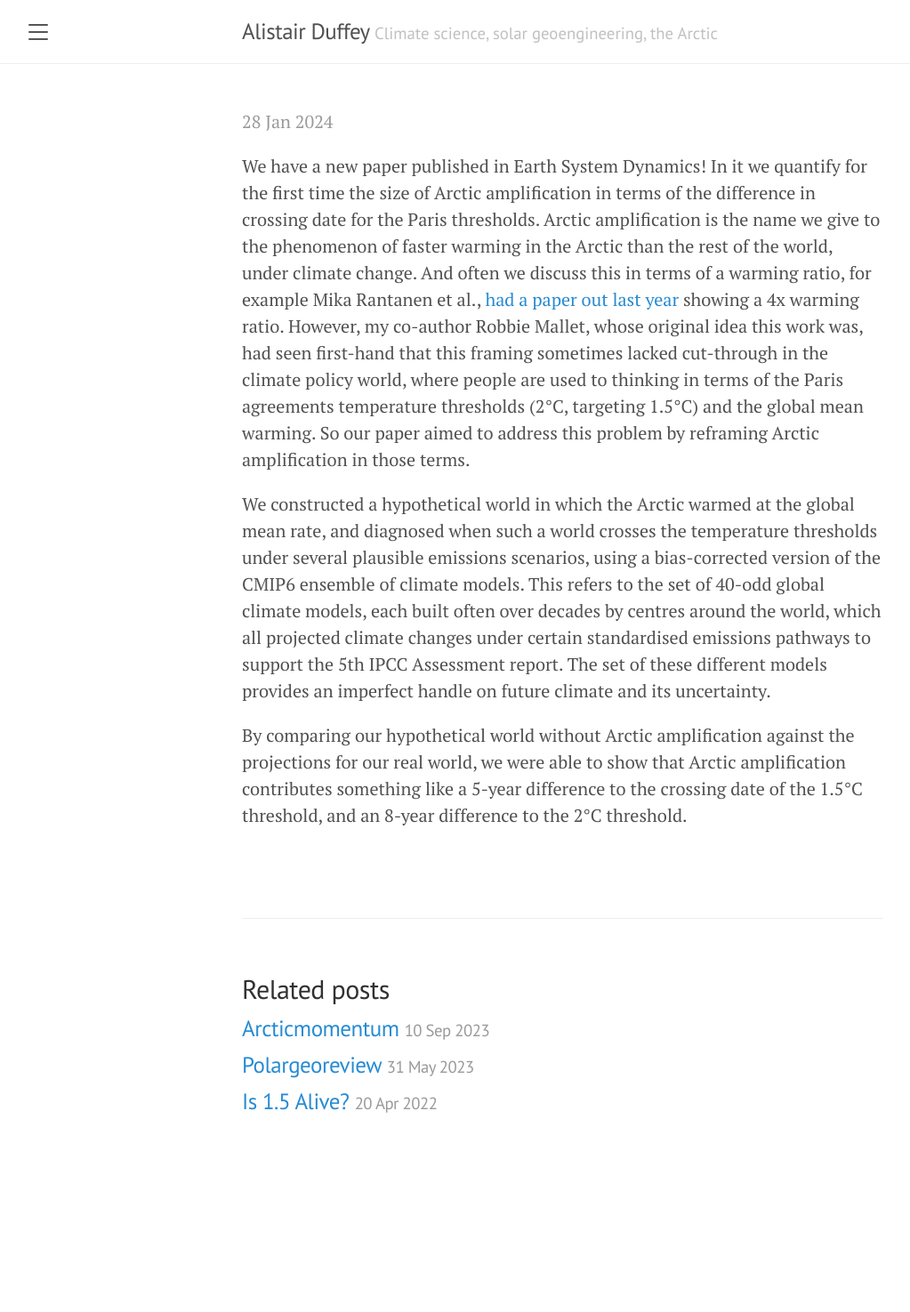
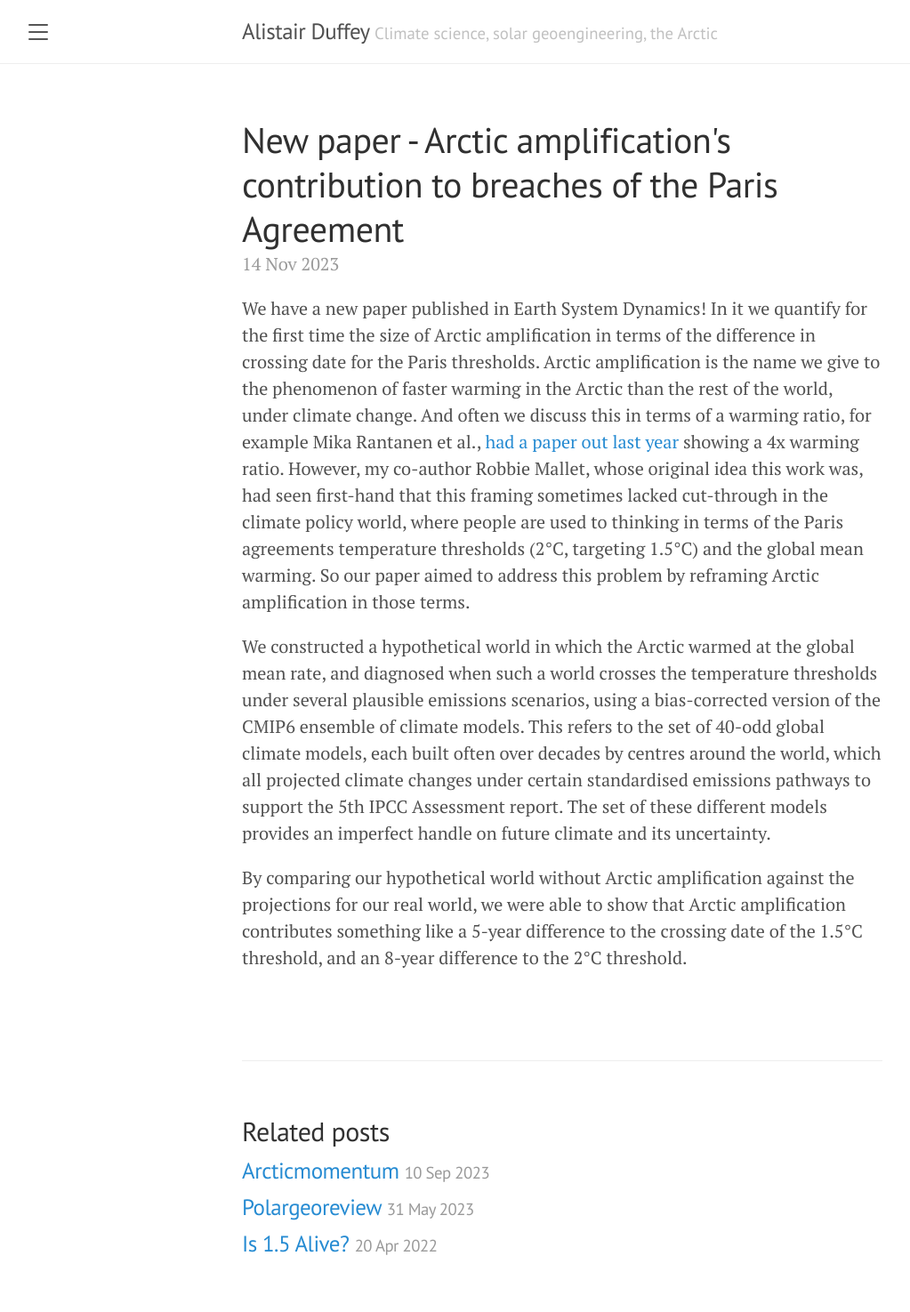
Before and after one commit to alistairduffey/alistairduffey.github.io, a Jekyll site: the page built from _posts/2023-11-14-AAParis.md, in a window 1280 px wide. Shown: the whole page at 89% size, without its empty margins (8-1031 px from the left). Built offline with Jekyll 4.4.1, drawn with Linux system fonts in a browser that asks for light colours; our own code applies the rules of GitHub Pages for plain Markdown files; before the commit the page ends 1315 px from its top, so only the background shows below that.

```diff
--- a/_posts/2023-11-14-AAParis.md
+++ b/_posts/2023-11-14-AAParis.md
@@ -1,6 +1,6 @@
 ---
 layout: post
-title: New paper: Arctic amplification's contribution to breaches of the Paris Agreement
+title: New paper - Arctic amplification's contribution to breaches of the Paris Agreement
 ---
 
 We have a new paper published in Earth System Dynamics! In it we quantify for the first time the size of Arctic amplification in terms of the difference in crossing date for the Paris thresholds. Arctic amplification is the name we give to the phenomenon of faster warming in the Arctic than the rest of the world, under climate change. And often we discuss this in terms of a warming ratio, for example Mika Rantanen et al., [had a paper out last year ](https://www.nature.com/articles/s43247-022-00498-3) showing a 4x warming ratio. However, my co-author Robbie Mallet, whose original idea this work was, had seen first-hand that this framing sometimes lacked cut-through in the climate policy world, where people are used to thinking in terms of the Paris agreements temperature thresholds (2°C, targeting 1.5°C) and the global mean warming. So our paper aimed to address this problem by reframing Arctic amplification in those terms.
```
